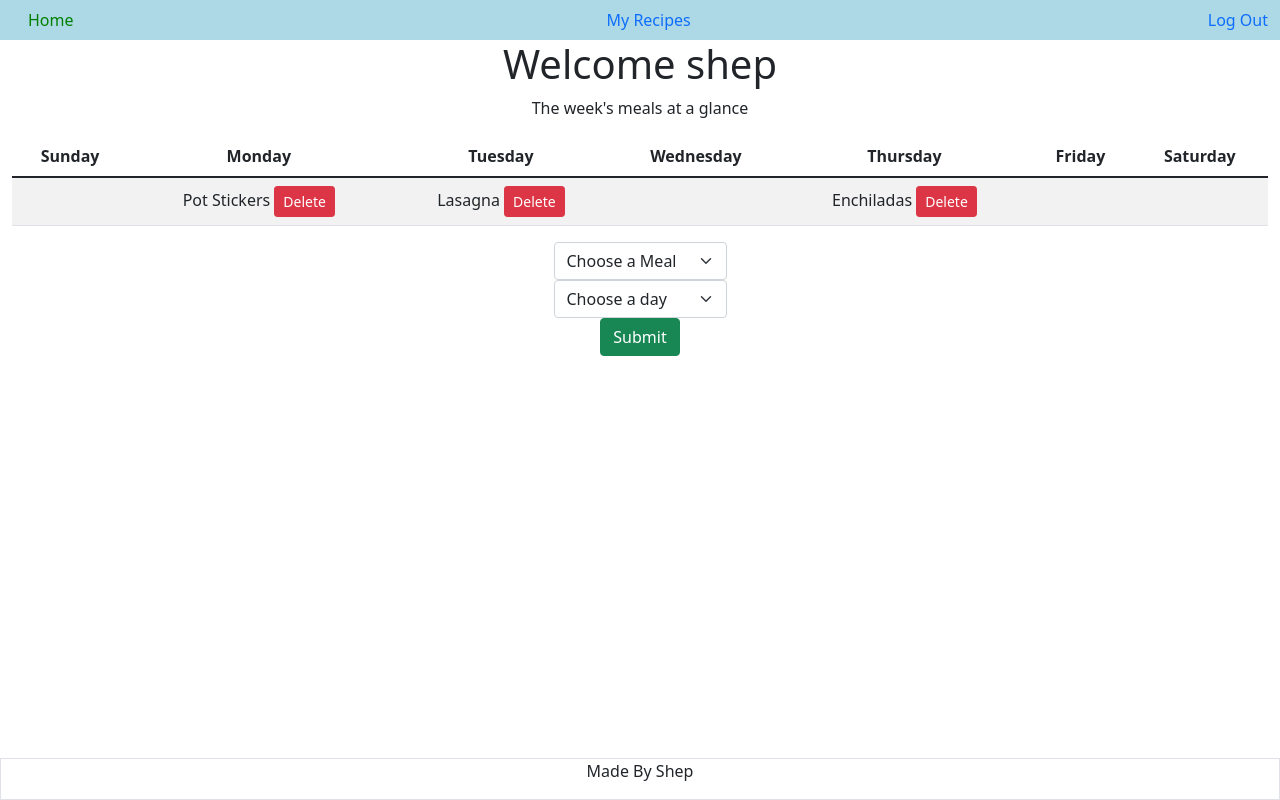
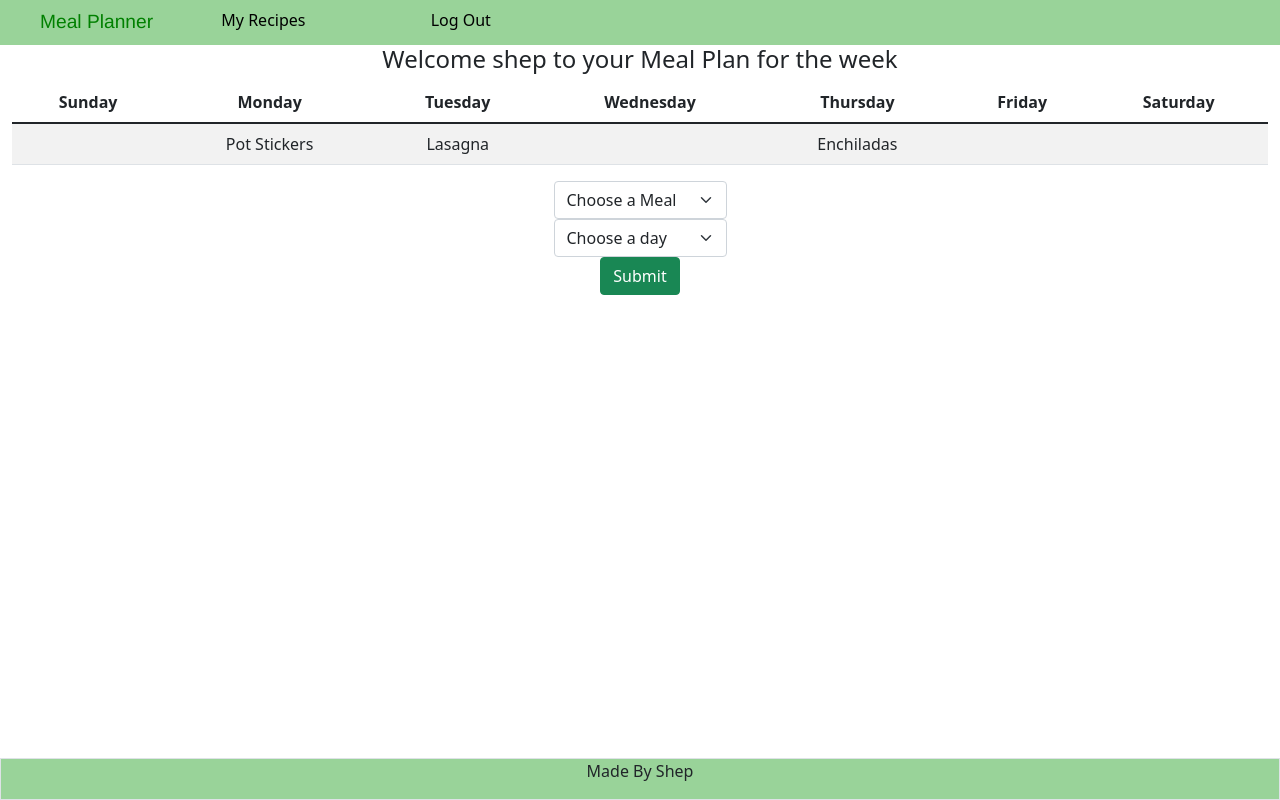
Before and after one commit to zshep/meal_finder, a Flask app: page / in a window 1280 px wide. Run offline with Flask 3, Linux system fonts and the light colour scheme; a user stored in the database is signed in; data comes from the database, SQL or seed files in the repository; both versions use the stored data as it was after the commit.

Commit message:
messed around with styling and css to try to make it pretty. Took out delete btns for each item in the table

```diff
--- a/static/style.css
+++ b/static/style.css
@@ -6,7 +6,7 @@ nav {
 #navbar {
     display: flex;
     height: auto;
-    background-color: lightblue;
+    background-color: rgb(153, 211, 153);
     flex-wrap: none;
     margin: 0;
     width: 100%;
@@ -14,7 +14,22 @@ nav {
 
 #homebtn {
     color: green;
+    padding-right: 5px;
+    font-size: larger;
+    font-family: 'Franklin Gothic Medium', 'Arial Narrow', Arial, sans-serif;
+
 }
+
+#navbtn {
+    color:black;
+}
+
+.Navbar-nav {
+    padding-right: 6px;
+    padding-left: 6px;
+}
+
+
 
 body {
     min-height: 95vh;
@@ -28,5 +43,6 @@ body {
 
 footer {
     align-self: flex-end;
+    background-color: rgb(153, 211, 153);
 
 }
--- a/templates/index.html
+++ b/templates/index.html
@@ -3,10 +3,10 @@
 {% block main %}
 
 <container>
-    <h1 class="justify-center">Welcome {{ user_name }}</h1>
+    <h4 class="justify-center">Welcome {{ user_name }} to your Meal Plan for the week</h4>
 
     <div>
-        <p>The week's meals at a glance</p>
+
         <table class="table table-striped">
             <thead>
                 <tr>
@@ -34,42 +34,42 @@
                 <td id="monday">{% for meal in meal_plan%}
                     {% if meal[2] == 1 %}
                         {{ meal[0] }}
-                        <button class="btn btn-danger btn-sm" onClick="delete_mp(this.id)" id="{{ meal[2] }}">Delete</button>
+                        <!-- <button class="btn btn-danger btn-sm" onClick="delete_mp(this.id)" id="{{ meal[2] }}">Delete</button> -->
                     {% else %}
                     {% endif %}
                 {% endfor %}</td>
                 <td id="tuesday">{% for meal in meal_plan%}
                     {% if meal[2] == 2 %}
                         {{ meal[0] }}
-                        <button class="btn btn-danger btn-sm" onClick="delete_mp(this.id)" id="{{ meal[2] }}">Delete</button>
+                        <!-- <button class="btn btn-danger btn-sm" onClick="delete_mp(this.id)" id="{{ meal[2] }}">Delete</button> -->
                     {% else %}
                     {% endif %}
                 {% endfor %}</td>
                 <td id="wednesday">{% for meal in meal_plan%}
                     {% if meal[2] == 3 %}
                         {{ meal[0] }}
-                        <button class="btn btn-danger btn-sm" onClick="delete_mp(this.id)" id="{{ meal[2] }}">Delete</button>
+                        <!-- <button class="btn btn-danger btn-sm" onClick="delete_mp(this.id)" id="{{ meal[2] }}">Delete</button> -->
                     {% else %}
                     {% endif %}
                 {% endfor %}</td>
                 <td id="thursday">{% for meal in meal_plan%}
                     {% if meal[2] == 4 %}
                         {{ meal[0] }}
-                        <button class="btn btn-danger btn-sm" onClick="delete_mp(this.id)" id="{{ meal[2] }}">Delete</button>
+                        <!-- <button class="btn btn-danger btn-sm" onClick="delete_mp(this.id)" id="{{ meal[2] }}">Delete</button> -->
                     {% else %}
                     {% endif %}
                 {% endfor %}</td>
                 <td id="friday">{% for meal in meal_plan%}
                     {% if meal[2] == 5 %}
                         {{ meal[0] }}
-                        <button class="btn btn-danger btn-sm" onClick="delete_mp(this.id)" id="{{ meal[2] }}">Delete</button>
+                        <!-- <button class="btn btn-danger btn-sm" onClick="delete_mp(this.id)" id="{{ meal[2] }}">Delete</button> -->
                     {% else %}
                     {% endif %}
                 {% endfor %}</td>
                 <td id="saturday">{% for meal in meal_plan%}
                     {% if meal[2] == 6 %}
                         {{ meal[0] }}
-                        <button class="btn btn-danger btn-sm" onClick="delete_mp(this.id)" id="{{ meal[2] }}">Delete</button>
+                        <!-- <button class="btn btn-danger btn-sm" onClick="delete_mp(this.id)" id="{{ meal[2] }}">Delete</button> -->
                     {% else %}
                     {% endif %}
                 {% endfor %}</td>
--- a/templates/layout.html
+++ b/templates/layout.html
@@ -6,6 +6,9 @@
 
     <meta charset="utf-8">
     <meta name="viewport" content="initial-scale=1, width=device-width">
+
+    <!-- shep's style.css-->
+    <link href="/static/style.css" rel="stylesheet">
 
     <!-- http://getbootstrap.com/docs/5.1/ -->
     <link crossorigin="anonymous" href="https://cdn.jsdelivr.net/npm/bootstrap@5.1.3/dist/css/bootstrap.min.css"
@@ -16,33 +19,32 @@
     <!-- https://favicon.io/emoji-favicons/money-bag/ -->
     <link href="/static/favicon.ico" rel="icon">
 
-    <link href="/static/style.css" rel="stylesheet">
 
-    <title>Shep's Meal Finder</title>
+    <title>Shep's Meal Planner</title>
     <script src="https://ajax.googleapis.com/ajax/libs/jquery/3.5.1/jquery.min.js"></script>
 
 </head>
 
 <body>
     <div class="container-fluid" id="navbar">
-        <a class="nav-link" id="homebtn" href="/">Home</a>
 
-        <div class="collapse navbar-collapse" id="navbar">
+        <div class="row" id="navbar">
+            <div class="col-2">
+                <a class="nav-link" id="homebtn" href="/">Meal Planner</a>
+            </div>
+            {% if session["name"] %}
+            <ul class="col-2 navbar-nav ms-auto list-group-horizontal">
 
-            {% if session["name"] %}
-            <ul class="navbar-nav ms-auto list-group-horizontal">
-
-                <li><a class="nav-link active" href="/show_meal">My Recipes</a></li>
-
+                <li><a class="nav-link active" id="navbtn" href="/show_meal">My Recipes</a></li>
             </ul>
-            <ul class="navbar-nav ms-auto list-group-horizontal">
-                <li class="nav-item"><a class="nav-link" href="/logout">Log Out</a></li>
+            <ul class="col-8 navbar-nav ms-auto list-group-horizontal">
+                <li class="nav-item"><a class="nav-link" id="navbtn" href="/logout">Log Out</a></li>
             </ul>
             {% else %}
+
             <ul class="navbar-nav ms-auto mt-2 list-group-horizontal">
-                <li><a class="nav-link" href="/login">Login</a></li>
 
-                <li><a class="nav-link" href="/register">Register</a></li>
+                <a class="nav-link" id="navbtn" href="/register">Register</a>
             </ul>
             {% endif %}
         </div>
--- a/templates/login.html
+++ b/templates/login.html
@@ -2,7 +2,7 @@
 
 {% block main %}
     <container>
-        <h1>Meal Finder</h1>
+        <h1>Meal Planner</h1>
         <h9>Please Log In</h9>
     </container>
 
```
Also changed, not shown: foods.db.
